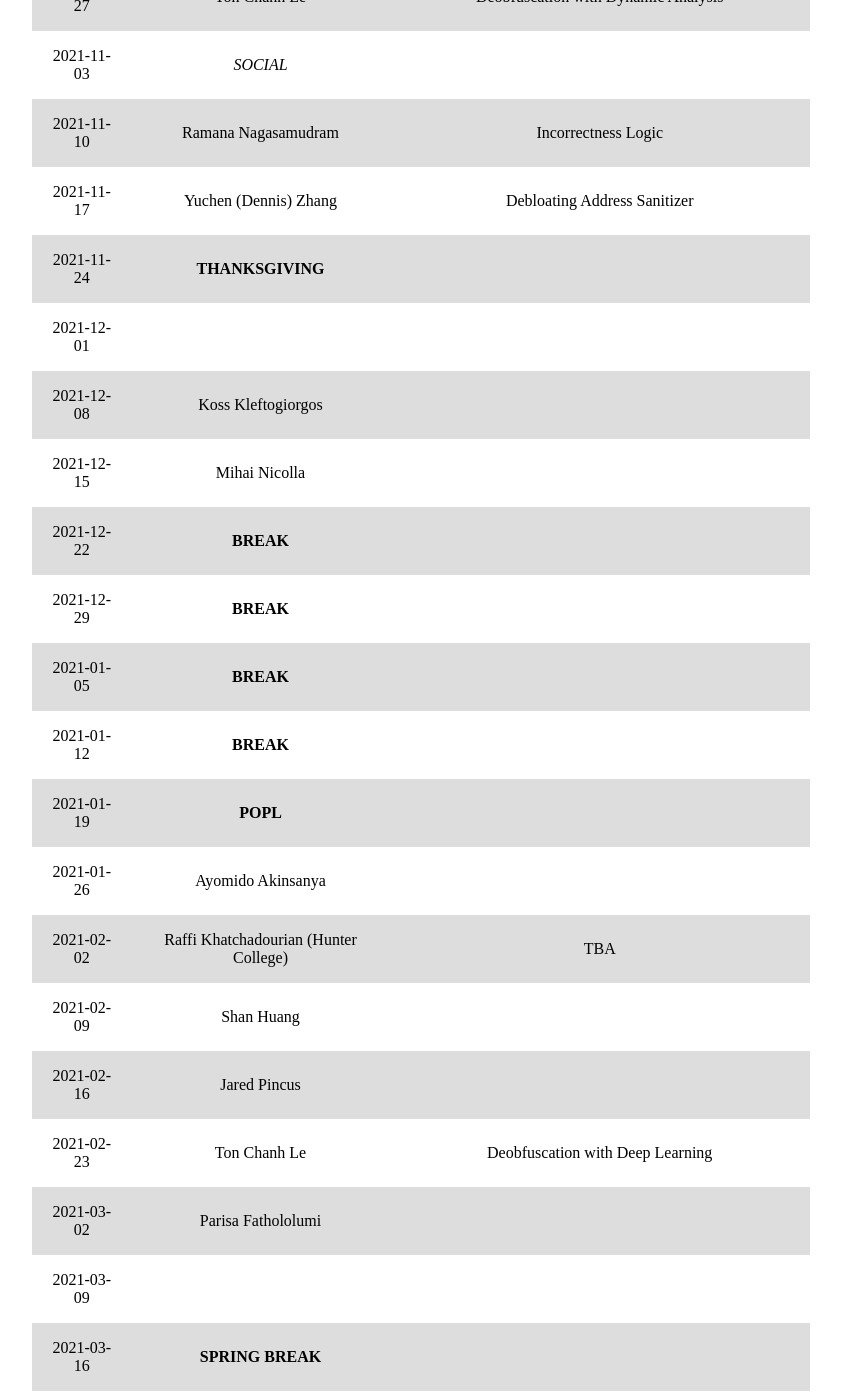
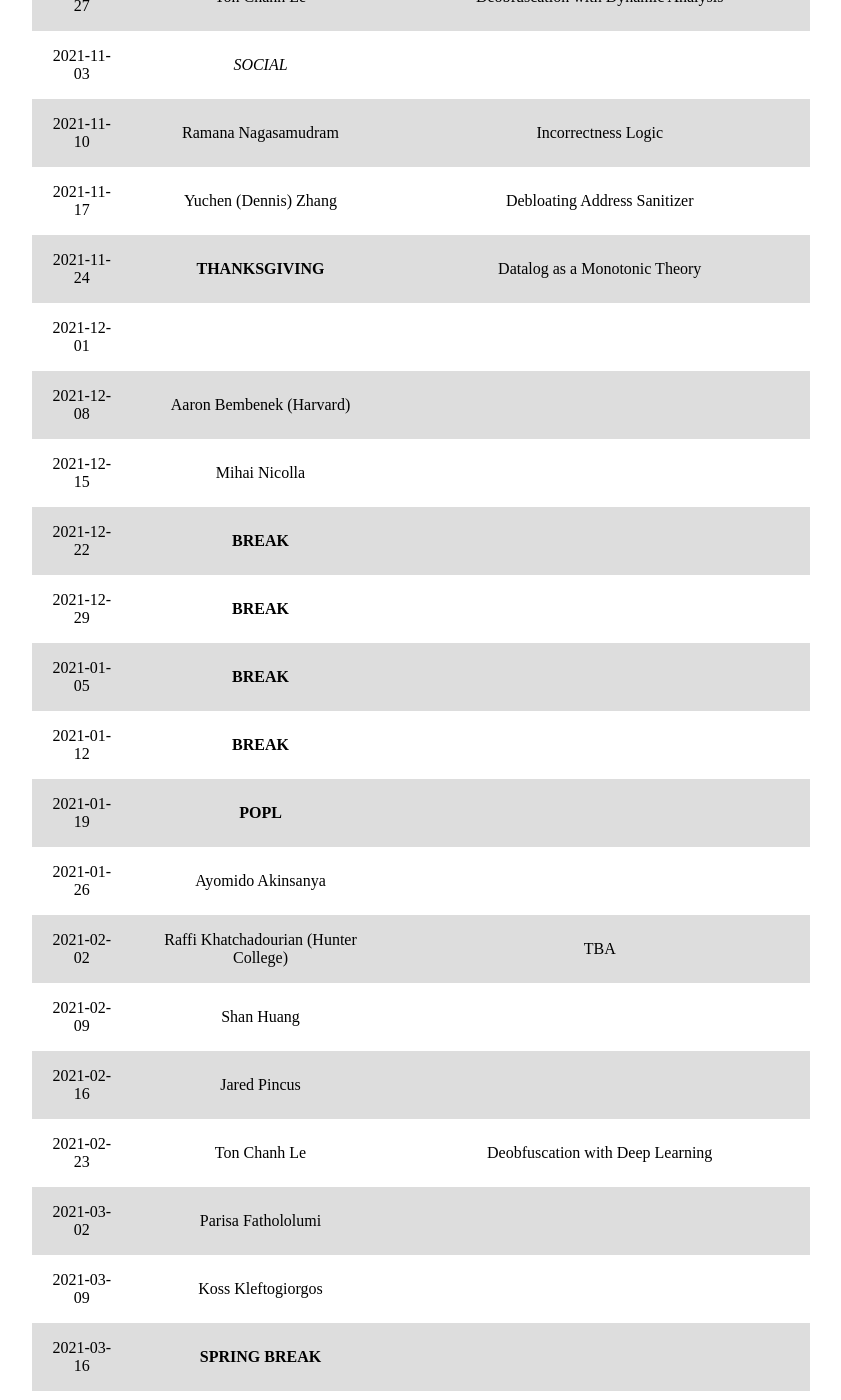
Before and after one commit to mgree/cypress, a Jekyll site: the page built from schedule.md, in a window 1280 px wide and 1400 px high, scrolled down 541 px. Shown: the whole window, without its empty margins (219-1060 px from the left). Built offline with Jekyll 4.4.1, drawn with Linux system fonts in a browser that asks for light colours.

Commit message:
aaron's talk, move koss's slot

```diff
--- a/schedule.md
+++ b/schedule.md
@@ -22,9 +22,9 @@ find someone willing to take your place first.
 | 2021-11-03 | *SOCIAL*                              | |
 | 2021-11-10 | Ramana Nagasamudram                   | Incorrectness Logic |
 | 2021-11-17 | Yuchen (Dennis) Zhang                 | Debloating Address Sanitizer |
-| 2021-11-24 | **THANKSGIVING**                      | |
+| 2021-11-24 | **THANKSGIVING**                      | Datalog as a Monotonic Theory |
 | 2021-12-01 |                                       | |
-| 2021-12-08 | Koss Kleftogiorgos                    | |
+| 2021-12-08 | Aaron Bembenek (Harvard)              | |
 | 2021-12-15 | Mihai Nicolla                         | |
 | 2021-12-22 | **BREAK**                             | |
 | 2021-12-29 | **BREAK**                             | |
```
Also changed, not shown: other parts of schedule.md (+1 -1 lines).
